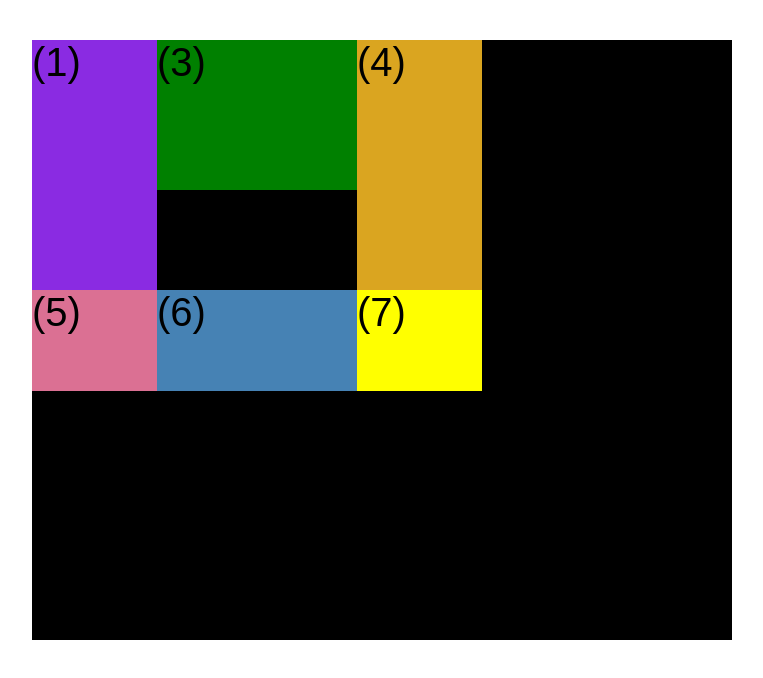
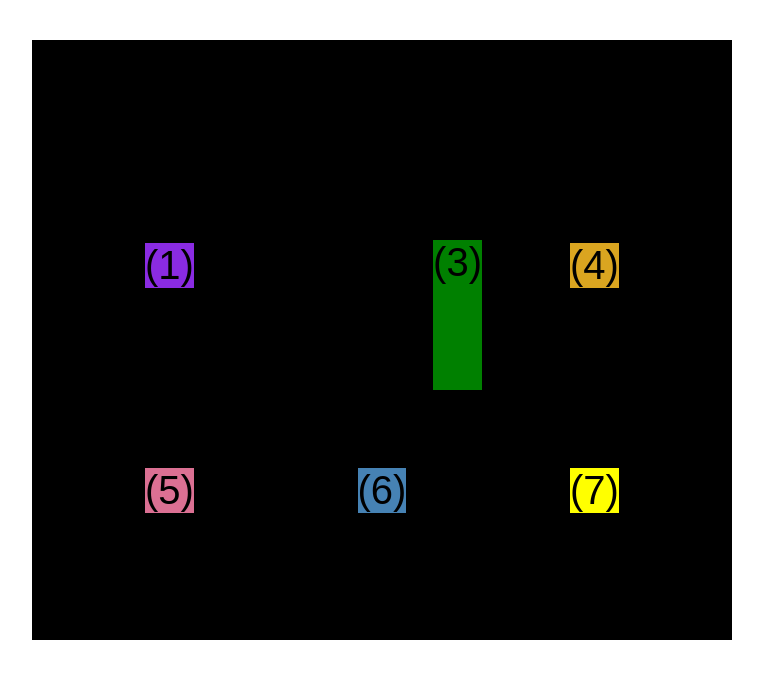
Before and after one commit to Farhan7rizal/Learn-CSS-Beginner, a plain HTML site: page 04-CSS-Layouts/css-grid.html in a window 1280 px wide. Shown: the whole page, without its empty margins (16-779 px from the left). Drawn offline with Linux system fonts and the light colour scheme.

Commit message:
css grid end

```diff
--- a/04-CSS-Layouts/css-grid.html
+++ b/04-CSS-Layouts/css-grid.html
@@ -107,7 +107,21 @@
         /* CSS GRID */
         display: grid;
         grid-template-columns: 125px 200px 125px;
-        grid-template-rows: 250px 101px;
+        grid-template-rows: 250px 100px;
+
+        /* Aligning tracks inside container: distribute empty space  */
+        justify-content: center;
+        /* justify-content: space-between; */
+        /* align-content: center; */
+        gap: 50px;
+        align-content: center;
+        /* Aligning items INSIDE cells: moving items around inside the cells */
+        align-items: center;
+        justify-items: center;
+      }
+      .el--13 {
+        align-self: end;
+        justify-self: end;
       }
     </style>
   </head>
```
